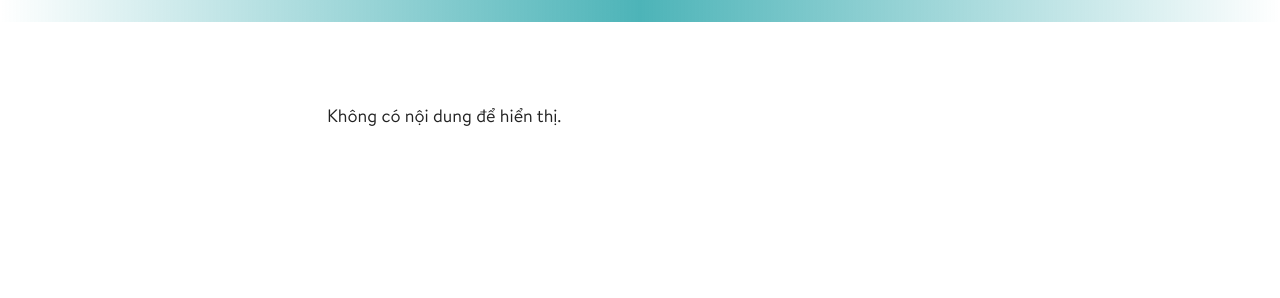
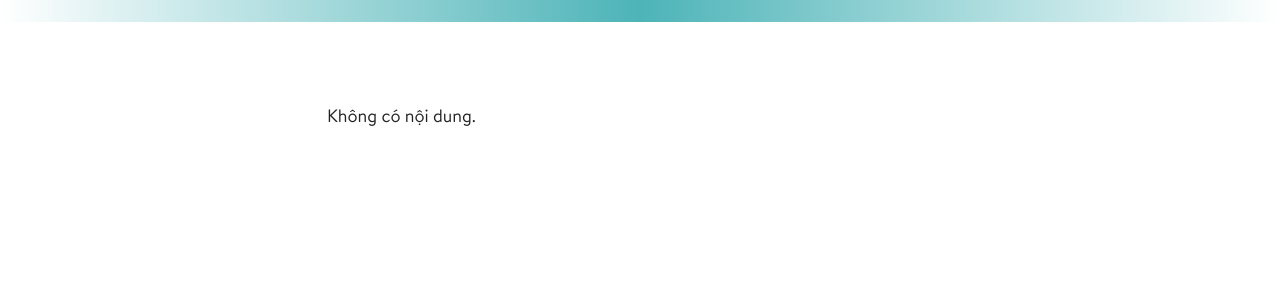
Before and after one commit to homestaygiadinhnho/homestaygiadinhnho, a Jekyll site: the page built from index.html, in a window 1280 px wide. Shown: the part 3887-4185 px from the top of the page. Built offline with Jekyll 4.4.1, drawn with Linux system fonts in a browser that asks for light colours; nearby versions of some CDN libraries; some web fonts are replaced; the list of posts is cut into pages by our own code.

Commit message:
Update index.html

```diff
--- a/index.html
+++ b/index.html
@@ -236,8 +236,8 @@ sections:
 
   <div class="flex flex-col gap-y-16 xl:gap-y-32 px-[25px] md:px-[100px] xl:px-[327px] xl:py-[80px]">
 
-    {% if sections %}
-      {% for section in page.sections %}
+    {% if sections.size > 0 %}
+      {% for section in sections %}
       <div class="flex flex-col sm:flex-row items-stretch" data-copyable="true" data-movable="true" data-removable="true">
         {% if forloop.index0 % 2 == 0 %}
         <div class="flex-1 translate-x-[0px] relative z-10">
@@ -277,7 +277,7 @@ sections:
       </div>
       {% endfor %}
     {% else %}
-      <p>Không có nội dung để hiển thị.</p>
+      <p>Không có nội dung.</p>
     {% endif %}
   </div>
 </div>
```
